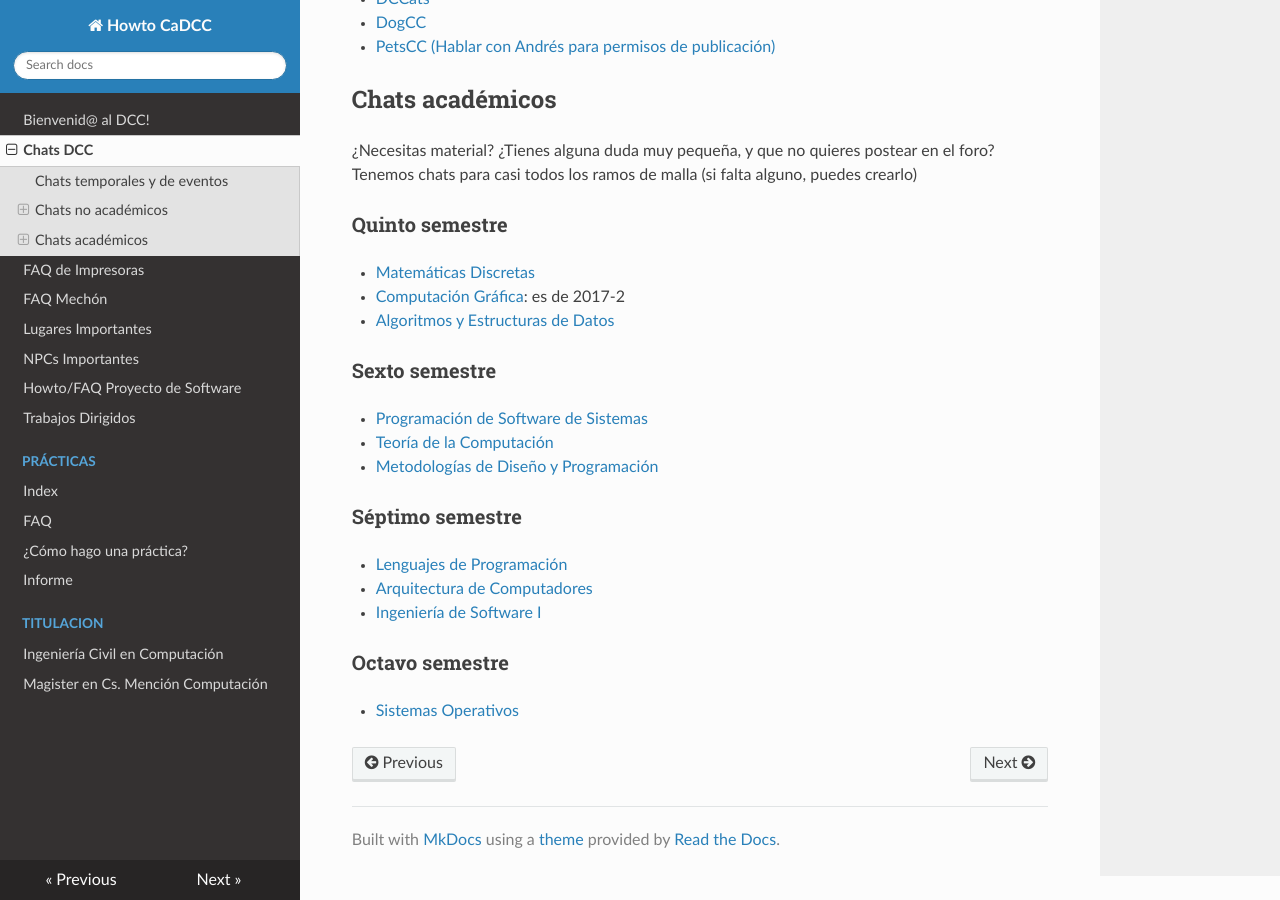
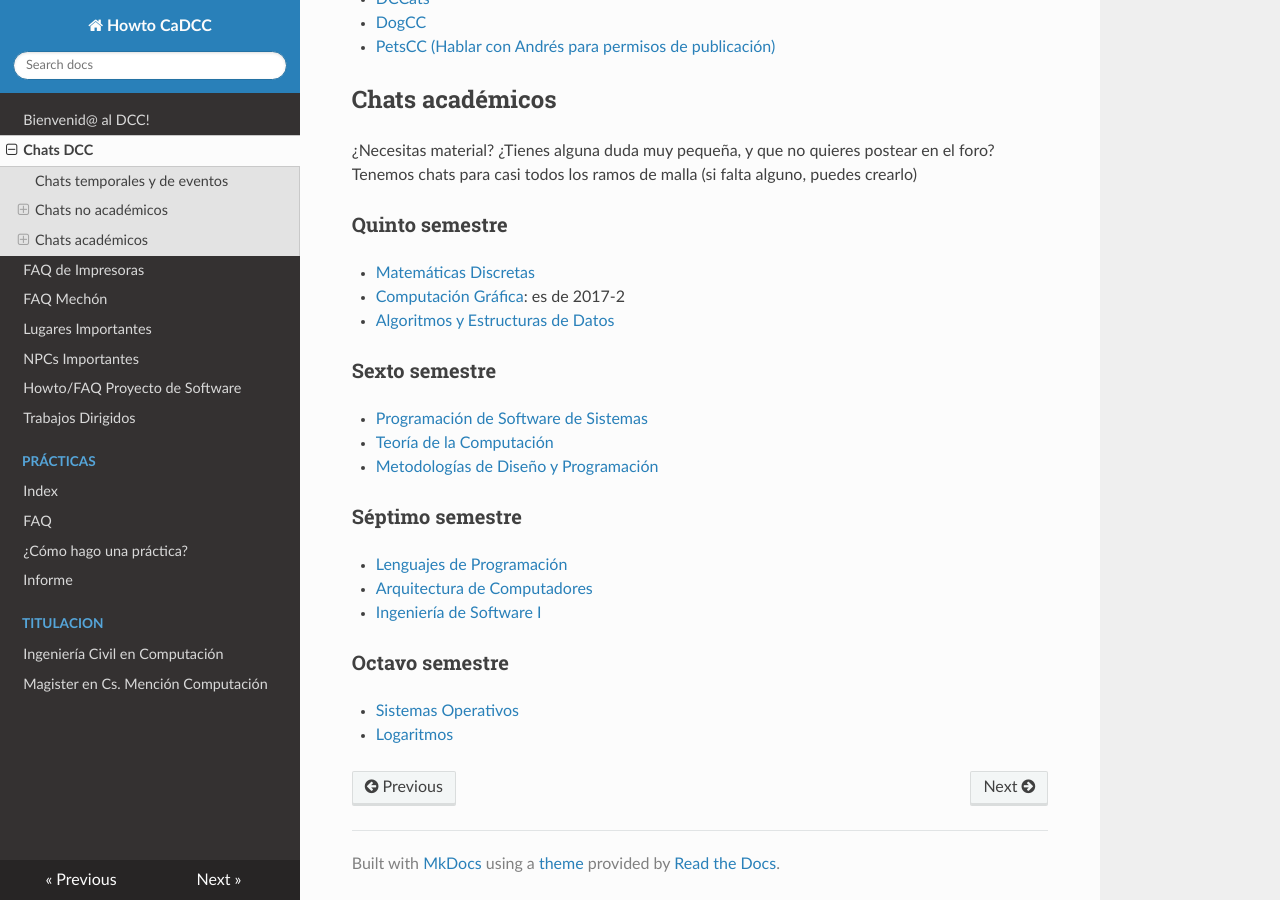
Before and after one commit to cadcc/howto, an MkDocs documentation site: the page built from docs/Chats.md, in a window 1280 px wide and 900 px high, scrolled down 1589 px. Built offline with MkDocs 1.6.1, drawn with Linux system fonts in a browser that asks for light colours; nearby versions of some CDN libraries.

Commit message:
Chat de Logaritmos Agregado

```diff
--- a/docs/Chats.md
+++ b/docs/Chats.md
@@ -79,3 +79,4 @@ Estos chats son para ayudar a organizar algo en específico, o por un evento que
 
 ###Octavo semestre
 - [Sistemas Operativos](https://t.me/joinchat/Ck4OWkLNXAQPLZly3s3HQw)
+- [Logaritmos](https://t.me/joinchat/CdPhQlBDnknKsBuQP_hCVQ)
```
